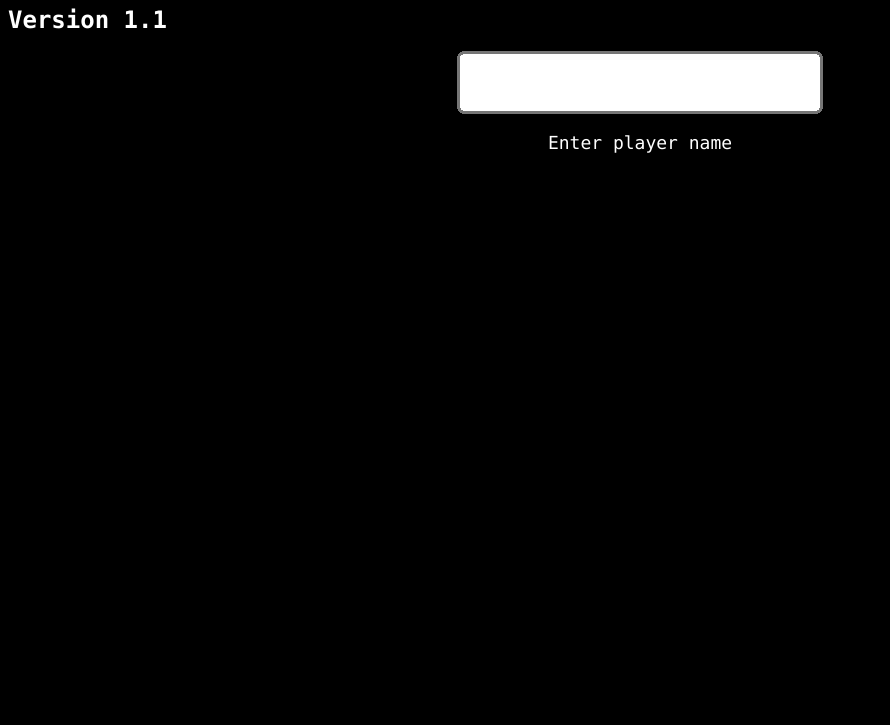
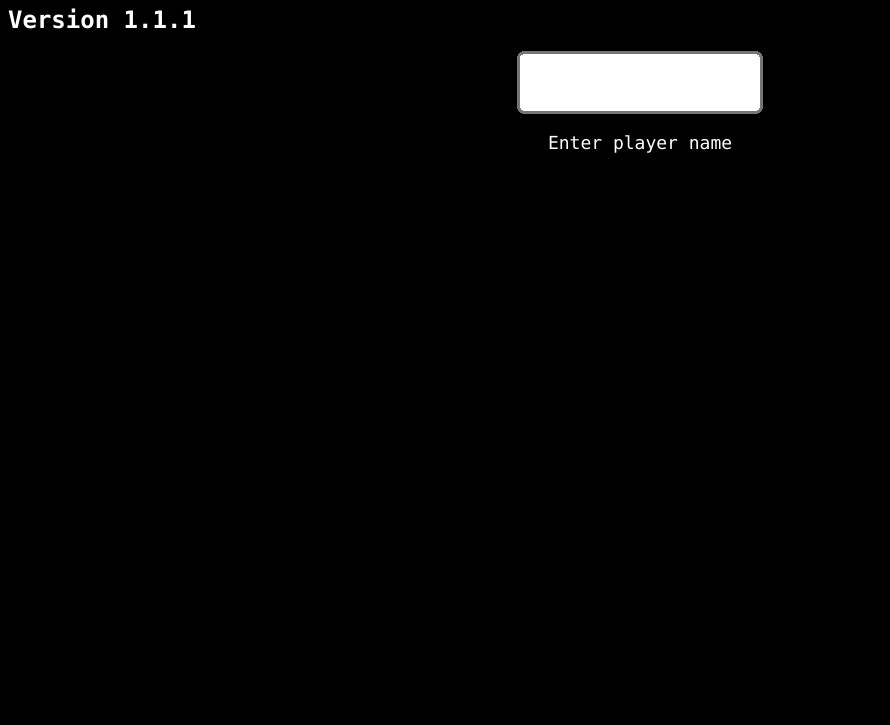
Before and after one commit to WaluigiBSOD/fzmv-password-generator, a plain HTML site: page index.html in a window 1280 px wide. Shown: the part 75-800 px from the top of the page, without its empty margins (0-890 px from the left). Drawn offline with Linux system fonts and the light colour scheme.

Commit message:
Minor visual improvement

```diff
--- a/css/main.css
+++ b/css/main.css
@@ -36,7 +36,7 @@ hr {
 
 input.name {
 	font-family: "Lucida Console", monospace;
-	text-align: center;
+	text-align: left;
 	transform: scale(3);
 }
 
--- a/index.html
+++ b/index.html
@@ -56,7 +56,7 @@
 
 		<div align="center" class="main">
 
-			<input type="text" autocomplete="off" id="name" class="name" size="13" maxlength="8" onclick="if (typeof _ResetInput === 'function') _ResetInput()" oninput="if (typeof _CheckPlayerName === 'function') _CheckPlayerName()" value=""></input>
+			<input type="text" autocomplete="off" id="name" class="name" size="8" maxlength="8" onclick="if (typeof _ResetInput === 'function') _ResetInput()" oninput="if (typeof _CheckPlayerName === 'function') _CheckPlayerName()" value=""></input>
 			<p id="error" class="error"><br>Enter player name</p>
 
 			<table id="result" class="result" style="display: none;">
--- a/js/info.js
+++ b/js/info.js
@@ -20,8 +20,8 @@
 
 const Title = "F-Zero: Maximum Velocity Password Generator";
 
-const Version = "1.1";
-const VersionDate = "24 January 2024";
+const Version = "1.1.1";
+const VersionDate = "30 March 2024";
 
 // Functions
 
```
